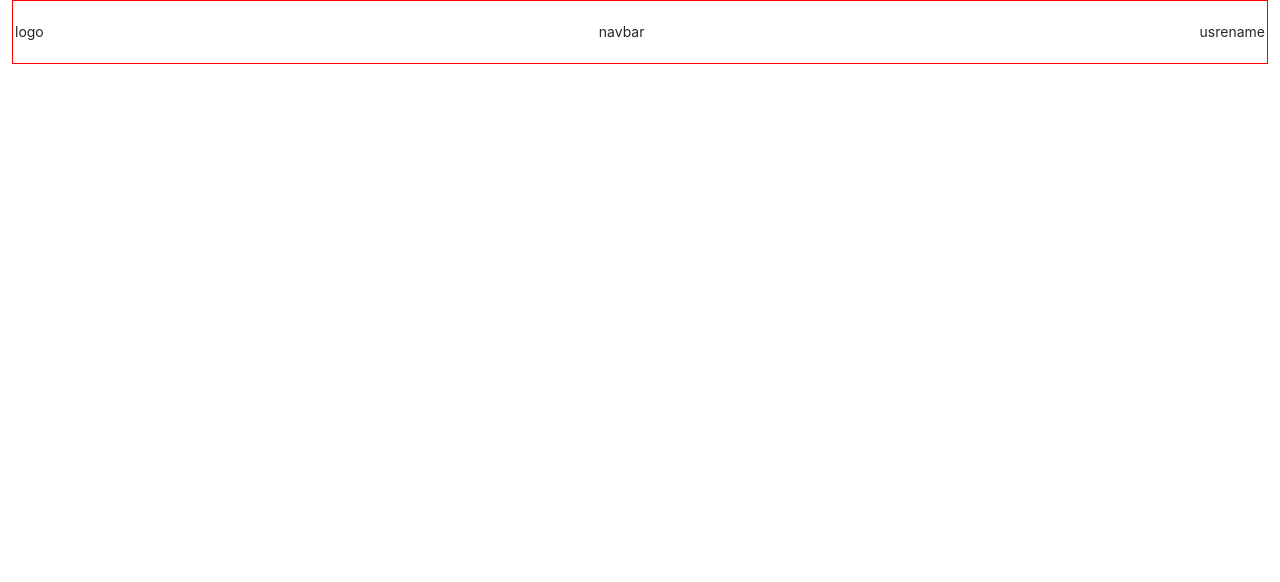
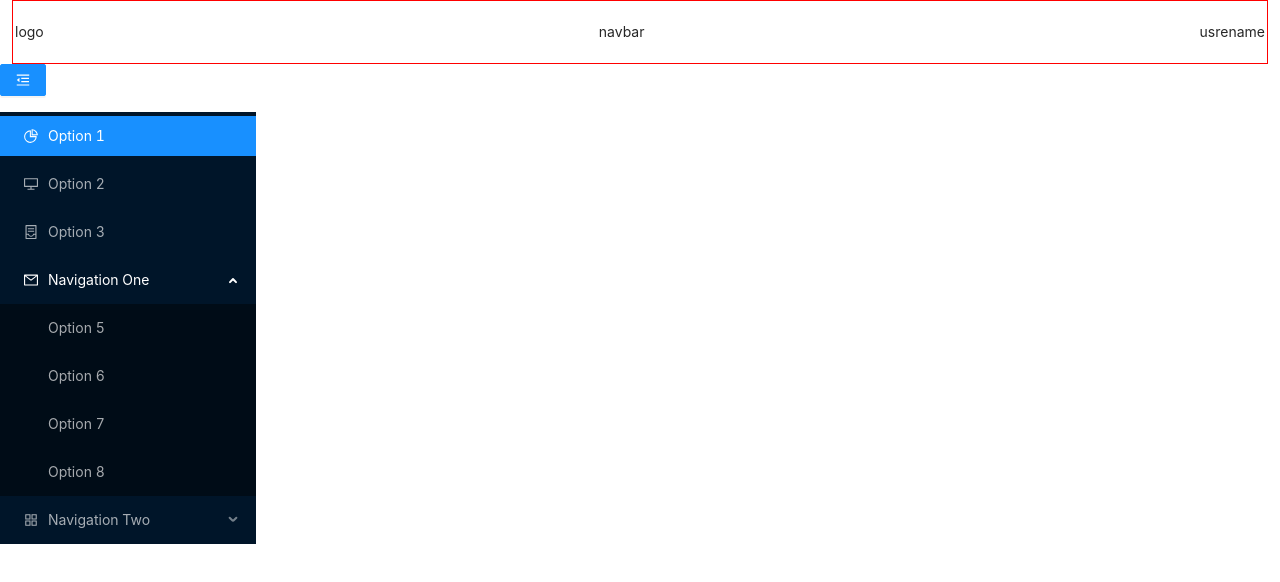
Before and after one commit to Hefeixiong/manager-ts, a React (Vite) app: page / in a window 1280 px wide. Shown: the top 582 px of the page. Built offline with nearby package versions, Linux system fonts and the light colour scheme.

Commit message:
添加sidebar组件

```diff
--- a/index.html
+++ b/index.html
@@ -3,7 +3,8 @@
   <head>
     <meta charset="UTF-8" />
     <link rel="icon" type="image/svg+xml" href="/vite.svg" />
-    <meta name="viewport" content="width=device-width, user-scalable=no, initial-scale=1.0, maximum-scale=1.0, minimum-scale=1.0">    <title>Vite + React + TS</title>
+    <meta name="viewport" content="width=device-width, user-scalable=no, initial-scale=1.0, maximum-scale=1.0, minimum-scale=1.0">
+    <title>Vite + React + TS</title>
   </head>
   <body>
     <div id="root"></div>
--- /dev/null
+++ b/src/layout/Sidebar.tsx
@@ -0,0 +1,83 @@
+import {
+  AppstoreOutlined,
+  ContainerOutlined,
+  DesktopOutlined,
+  MailOutlined,
+  MenuFoldOutlined,
+  MenuUnfoldOutlined,
+  PieChartOutlined,
+} from "@ant-design/icons";
+import type { MenuProps } from "antd";
+import { Button, Menu } from "antd";
+import React, { useState } from "react";
+
+type MenuItem = Required<MenuProps>["items"][number];
+
+function getItem(
+  label: React.ReactNode,
+  key: React.Key,
+  icon?: React.ReactNode,
+  children?: MenuItem[],
+  type?: "group"
+): MenuItem {
+  return {
+    key,
+    icon,
+    children,
+    label,
+    type,
+  } as MenuItem;
+}
+
+const items: MenuItem[] = [
+  getItem("Option 1", "1", <PieChartOutlined />),
+  getItem("Option 2", "2", <DesktopOutlined />),
+  getItem("Option 3", "3", <ContainerOutlined />),
+
+  getItem("Navigation One", "sub1", <MailOutlined />, [
+    getItem("Option 5", "5"),
+    getItem("Option 6", "6"),
+    getItem("Option 7", "7"),
+    getItem("Option 8", "8"),
+  ]),
+
+  getItem("Navigation Two", "sub2", <AppstoreOutlined />, [
+    getItem("Option 9", "9"),
+    getItem("Option 10", "10"),
+
+    getItem("Submenu", "sub3", null, [
+      getItem("Option 11", "11"),
+      getItem("Option 12", "12"),
+    ]),
+  ]),
+];
+
+const Sidebar: React.FC = () => {
+  const [collapsed, setCollapsed] = useState(false);
+
+  const toggleCollapsed = () => {
+    setCollapsed(!collapsed);
+  };
+
+  return (
+    <div style={{ width: 256 }}>
+      <Button
+        type="primary"
+        onClick={toggleCollapsed}
+        style={{ marginBottom: 16 }}
+      >
+        {collapsed ? <MenuUnfoldOutlined /> : <MenuFoldOutlined />}
+      </Button>
+      <Menu
+        defaultSelectedKeys={["1"]}
+        defaultOpenKeys={["sub1"]}
+        mode="inline"
+        theme="dark"
+        inlineCollapsed={collapsed}
+        items={items}
+      />
+    </div>
+  );
+};
+
+export default Sidebar;
--- a/src/layout/index.tsx
+++ b/src/layout/index.tsx
@@ -1,10 +1,12 @@
 import React, { FC } from "react";
 import Navbar from "./Navbar";
+import Sidebar from "./Sidebar";
 
 const Layout: FC = () => {
   return (
     <div>
       <Navbar />
+      <Sidebar />
     </div>
   );
 };
```
Also changed, not shown: src/styles/layout/sidebar.scss (added).
